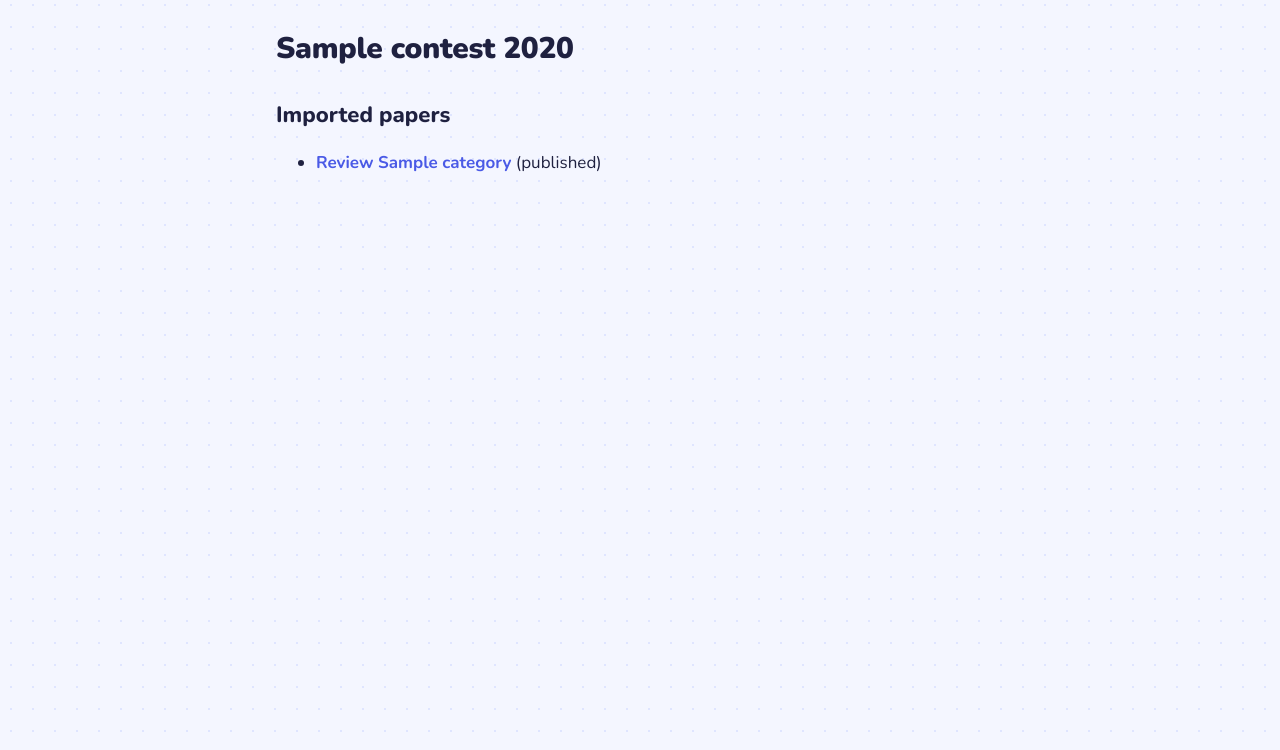
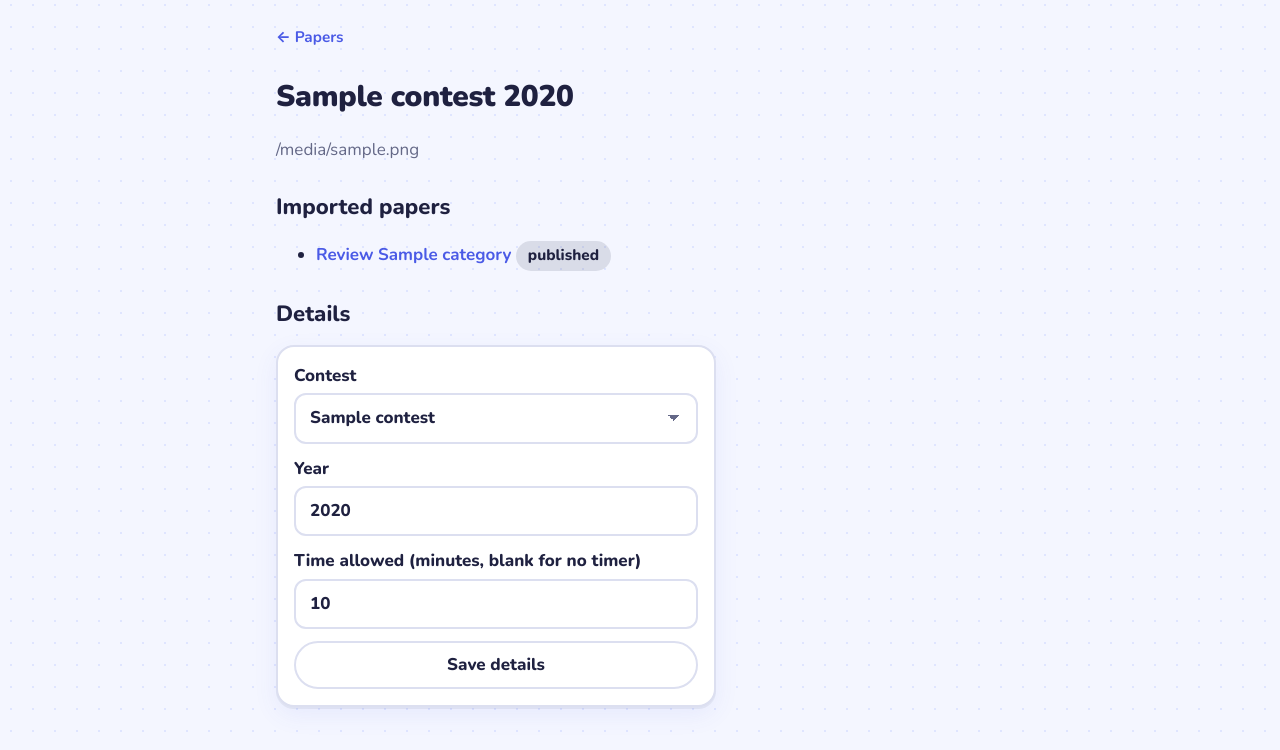
Before and after one commit to ditesh/brainy-broski, a FastAPI app: template app/templates/import_status.html in a window 1280 px wide. Shown: the part 50-800 px from the top of the page. Run offline with FastAPI, Linux system fonts and the light colour scheme; the template is opened without the code that fills it: most values are stand-ins (such as "Sample title", 1, 10 or a date in 2020); parts of the project's set-up code (start-up, migrations or seed data) failed here and were passed over; some libraries are stand-ins or nearby versions.

Commit message:
feat: real import settings page (details, more levels) and back links on inner pages
Co-Authored-By: Claude Opus 5.5 <noreply@anthropic.com>
Claude-Session: https://claude.ai/code/session_01LFeRU71sd1r2tAWmFsca27

```diff
--- a/app/routes/parent_import.py
+++ b/app/routes/parent_import.py
@@ -43,10 +43,11 @@ def _english_categories(src: SourcePdf) -> list[str]:
     return seen
 
 
-def _status_page(request: Request, db: Session, src: SourcePdf, status_code: int = 200):
+def _status_page(request: Request, db: Session, src: SourcePdf, status_code: int = 200, error: str | None = None):
     papers = db.query(Paper).filter_by(source_pdf_id=src.id).all()
     return render(request, "import_status.html", status_code=status_code, src=src,
-                  categories=_english_categories(src), papers=papers)
+                  categories=_english_categories(src), papers=papers, contests=CONTESTS,
+                  this_year=date.today().year, error=error)
 
 
 @router.post("/parent/import")
@@ -154,3 +155,20 @@ def delete_paper(src_id: int, request: Request, user: User = Depends(require_par
         raise HTTPException(400, "This paper is still being imported. Wait for it to finish, then delete it.")
     delete_source(db, request.app.state.settings, src)
     return RedirectResponse("/parent", status_code=303)
+
+
+@router.post("/parent/import/{src_id}/details")
+def import_details(src_id: int, request: Request, contest: str = Form(...), year: int = Form(...),
+                   duration_min: str = Form(""), user: User = Depends(require_parent),
+                   db: Session = Depends(get_db)):
+    src = _get_src(db, src_id)
+    if contest not in CONTESTS and contest != src.contest:
+        return _status_page(request, db, src, status_code=400, error="Pick a contest from the list.")
+    if not 1990 <= year <= date.today().year + 1:
+        return _status_page(request, db, src, status_code=400, error="That year doesn't look right.")
+    minutes = int(duration_min) if duration_min.strip().isdigit() and int(duration_min) > 0 else None
+    src.contest, src.year, src.duration_min = contest, year, minutes
+    for p in src.papers:
+        p.duration_min = minutes
+    db.commit()
+    return RedirectResponse(f"/parent/import/{src.id}", status_code=303)
--- a/app/static/app.css
+++ b/app/static/app.css
@@ -26,6 +26,7 @@ body { margin: 0; font: var(--fw-regular) var(--fs-md)/1.55 var(--font-ui); colo
        background-color: var(--bg);
        background-image: radial-gradient(var(--bg-dot) 1.5px, transparent 1.5px); background-size: 22px 22px; }
 a { color: var(--accent); font-weight: var(--fw-bold); text-decoration: none; }
+.back { display: inline-flex; align-items: center; gap: 4px; margin-bottom: 4px; min-height: 44px; font-size: var(--fs-sm); }
 a:hover, a:focus-visible { text-decoration: underline; text-underline-offset: 3px; }
 a.button:hover, a.button:focus-visible, .brand:hover, .navgrid a:hover { text-decoration: none; }
 .topbar { display: flex; flex-wrap: wrap; gap: 8px 16px; align-items: center; justify-content: space-between;
--- a/app/templates/_import_status_body.html
+++ b/app/templates/_import_status_body.html
@@ -19,10 +19,24 @@
            [{"label": "Add a different paper", "href": "/parent/import"}]) }}
   {% endif %}
 {% elif src.status.value == "done" %}
+  {% if papers | rejectattr("published") | list %}
   {{ alert("success", "Done!", "Check each paper, fix anything that looks wrong, then publish it.") }}
+  {% endif %}
 {% endif %}
 {% if papers %}
   <h2>Imported papers</h2>
-  <ul>{% for p in papers %}<li><a href="/parent/papers/{{ p.id }}/review">Review {{ p.category }}</a>{% if p.published %} (published){% endif %}</li>{% endfor %}</ul>
+  <ul>{% for p in papers %}<li><a href="/parent/papers/{{ p.id }}/review">Review {{ p.category }}</a>
+    {% if p.published %}<span class="chip">published</span>{% else %}<span class="chip unsure">needs checking</span>{% endif %}</li>{% endfor %}</ul>
+{% endif %}
+{% set imported = papers | map(attribute="category") | list %}
+{% set more = categories | reject("in", imported) | list %}
+{% if src.status.value == "done" and more %}
+  <h2>Import more levels</h2>
+  <form method="post" action="/parent/import/{{ src.id }}" class="stack">
+    {% for c in more %}
+      <label class="row check-row"><input type="checkbox" name="categories" value="{{ c }}" style="width:auto;min-height:0"> {{ c }}</label>
+    {% endfor %}
+    <button>Import these</button>
+  </form>
 {% endif %}
 </div>
--- a/app/templates/attempt.html
+++ b/app/templates/attempt.html
@@ -1,4 +1,5 @@
 {% extends "base.html" %}
+{% block back %}<a class="back" href="/practice">← All papers</a>{% endblock %}
 {% block content %}
 <div class="row" style="justify-content:space-between">
   <strong>{{ a.paper.title }}</strong>
--- a/app/templates/base.html
+++ b/app/templates/base.html
@@ -29,6 +29,7 @@
     {% endif %}
   </header>
   <main class="container">
+    {% block back %}{% endblock %}
     {% block content %}{% endblock %}
   </main>
   <script>
--- a/app/templates/delete_paper.html
+++ b/app/templates/delete_paper.html
@@ -1,4 +1,5 @@
 {% extends "base.html" %}
+{% block back %}<a class="back" href="/parent">← Papers</a>{% endblock %}
 {% block content %}
 <h1>Delete {{ src.contest }} {{ src.year }}?</h1>
 <div class="card">
--- a/app/templates/feedback.html
+++ b/app/templates/feedback.html
@@ -1,4 +1,5 @@
 {% extends "base.html" %}
+{% block back %}<a class="back" href="/attempts/{{ attempt.id }}/results">← Results</a>{% endblock %}
 {% block content %}
 <h1>Feedback · {{ attempt.paper.title }}</h1>
 <p><a href="/attempts/{{ attempt.id }}/results">← Back to results</a></p>
--- a/app/templates/import_status.html
+++ b/app/templates/import_status.html
@@ -1,5 +1,24 @@
 {% extends "base.html" %}
+{% from "macros.html" import alert %}
+{% block back %}<a class="back" href="/parent">← Papers</a>{% endblock %}
 {% block content %}
 <h1>{{ src.contest }} {{ src.year }}</h1>
+<p class="muted">{{ src.filename }}</p>
+{% if error %}{{ alert("error", "Couldn't save that", error) }}{% endif %}
 <div id="status">{% include "_import_status_body.html" %}</div>
+{% if src.status.value not in ("pending", "running") %}
+<h2>Details</h2>
+<form method="post" action="/parent/import/{{ src.id }}/details" class="stack card">
+  <label>Contest
+    <select name="contest">
+      {% if src.contest not in contests %}<option selected>{{ src.contest }}</option>{% endif %}
+      {% for c in contests %}<option {% if c == src.contest %}selected{% endif %}>{{ c }}</option>{% endfor %}
+    </select>
+  </label>
+  <label>Year <input type="number" name="year" value="{{ src.year }}" min="1990" max="{{ this_year + 1 }}" required></label>
+  <label>Time allowed (minutes, blank for no timer)
+    <input type="number" name="duration_min" value="{{ src.duration_min or '' }}" min="1" max="600" inputmode="numeric"></label>
+  <button>Save details</button>
+</form>
+{% endif %}
 {% endblock %}
--- a/app/templates/import_upload.html
+++ b/app/templates/import_upload.html
@@ -1,5 +1,6 @@
 {% extends "base.html" %}
 {% from "macros.html" import alert %}
+{% block back %}<a class="back" href="/parent">← Papers</a>{% endblock %}
 {% block content %}
 <h1>Add a paper</h1>
 <p class="muted">Upload the PDF with the questions and the answer key. The tool will find the questions; you check them before the paper is used for practice.</p>
--- a/app/templates/photo.html
+++ b/app/templates/photo.html
@@ -1,4 +1,5 @@
 {% extends "base.html" %}
+{% block back %}<a class="back" href="/attempts/{{ r.attempt_id }}/results">← Results</a>{% endblock %}
 {% block content %}
 <h1>Photo of your working</h1>
 <p>Question {{ r.paper_question.number }}. Take a clear photo of the working you wrote for this question.</p>
--- a/app/templates/results.html
+++ b/app/templates/results.html
@@ -1,4 +1,5 @@
 {% extends "base.html" %}
+{% block back %}{% if is_owner %}<a class="back" href="/practice">← All papers</a>{% else %}<a class="back" href="/progress?user={{ a.user_id }}">← Progress</a>{% endif %}{% endblock %}
 {% block content %}
 <h1>{{ a.paper.title }}{% if a.redo_of_id %} <span class="chip">🔁 Redo of misses</span>{% endif %}</h1>
 <div class="card scorecard" {% if stars == 3 %}data-confetti{% endif %}>
--- a/app/templates/review.html
+++ b/app/templates/review.html
@@ -1,4 +1,5 @@
 {% extends "base.html" %}
+{% block back %}<a class="back" href="/parent/import/{{ paper.source_pdf_id }}">← {{ paper.source_pdf.contest }} {{ paper.source_pdf.year }}</a>{% endblock %}
 {% block content %}
 <h1>Review: {{ paper.title }}</h1>
 <p class="muted">Check each question picture, its answer and points. Questions marked "also in" are the same question in another paper and share their answer.</p>
```
Also changed, not shown: tests/test_back_links.py (added, +44 -0 lines), tests/test_import_settings.py (added, +56 -0 lines).
